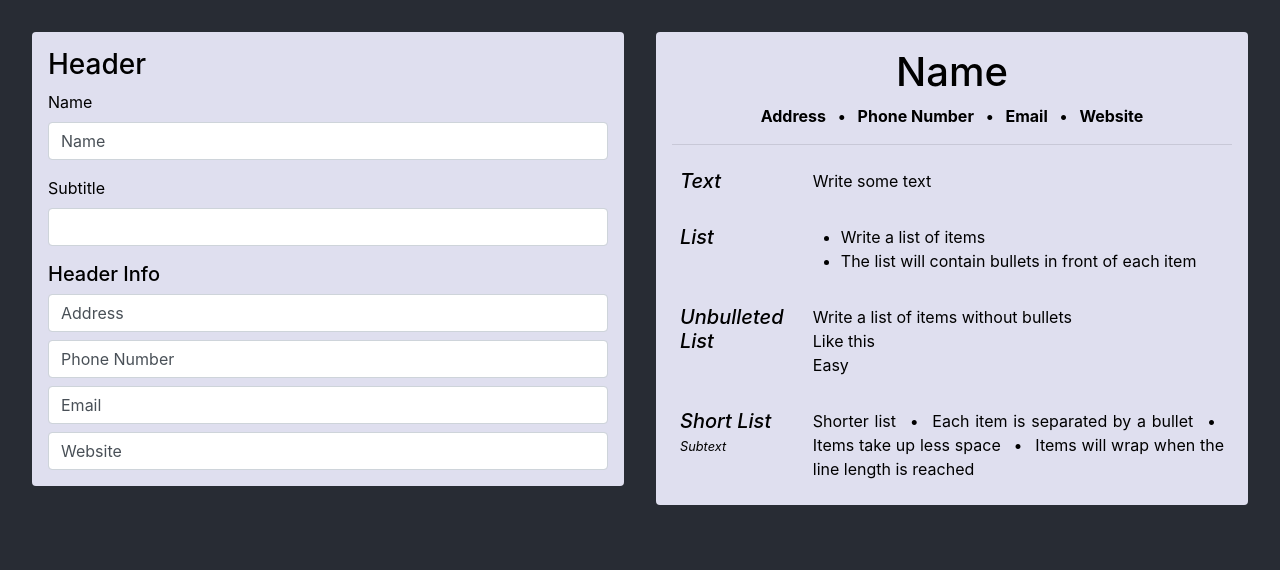
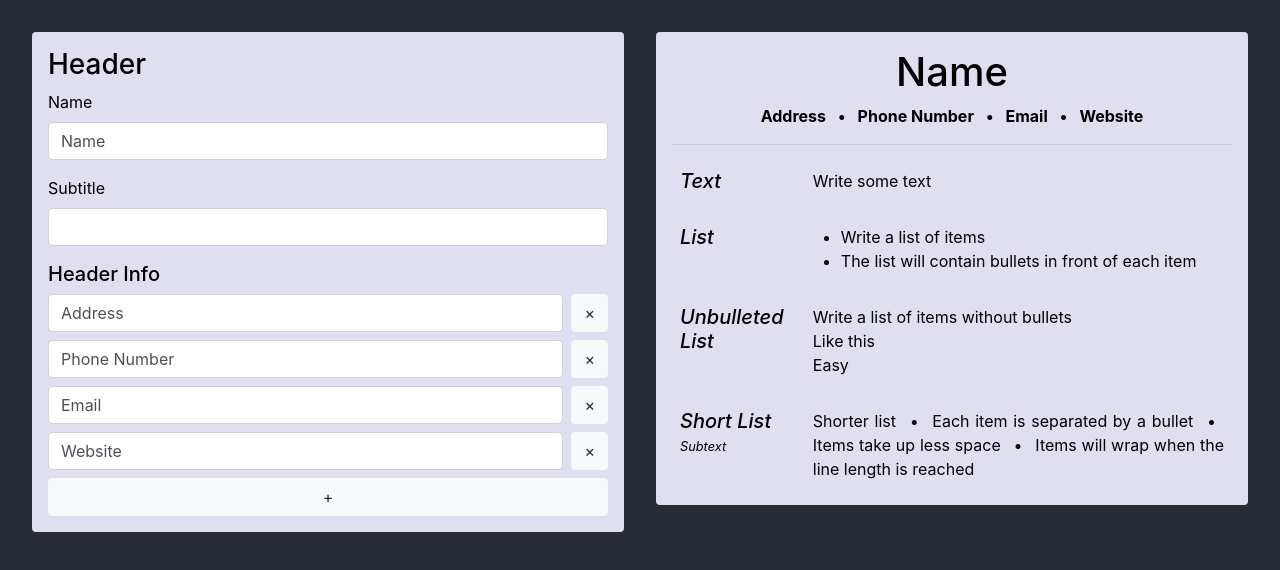
Before and after one commit to WKHAllen/BuildMyCV, a React (Create React App) app: page / in a window 1280 px wide. Shown: the top 570 px of the page. Built offline with nearby package versions, Linux system fonts and the light colour scheme.

Commit message:
Improve general updating functionality

```diff
--- a/src/components/App.tsx
+++ b/src/components/App.tsx
@@ -13,6 +13,23 @@ export interface AppState {
 	cvData: CVProps;
 }
 
+export interface UpdateOptions {
+	title?: string;
+	subtitle?: string;
+	headingInfo?: string[];
+	headingInfoItem?: {
+		index: number;
+		value: string;
+	};
+	sectionItem?: {
+		index: number;
+		name?: string;
+		subtext?: string;
+		type?: string;
+		content?: string | string[];
+	};
+}
+
 export default class App extends React.Component<AppProps, AppState> {
 	constructor(props: AppProps) {
 		super(props);
@@ -21,6 +38,8 @@ export default class App extends React.Component<AppProps, AppState> {
 			openCV: 'example',
 			cvData: props.example
 		};
+
+		this.onUpdate = this.onUpdate.bind(this);
 	}
 
 	componentDidMount() {
@@ -41,7 +60,7 @@ export default class App extends React.Component<AppProps, AppState> {
 				<div className="Side-By-Side">
 					<Editor
 						cv={this.state.cvData}
-						onUpdate={() => this.onUpdate()} />
+						onUpdate={this.onUpdate} />
 				</div>
 				<div className="Side-By-Side">
 					<CV {...this.state.cvData} />
@@ -50,19 +69,35 @@ export default class App extends React.Component<AppProps, AppState> {
 		);
 	}
 
-	private onUpdate() {
-		const title = (document.getElementById('name-input') as HTMLInputElement).value;
-		const subtitle = (document.getElementById('subtitle-input') as HTMLInputElement).value;
-		const headingInfo = this.getElementsByClassName('Header-Info-Item').map((element) => (element as HTMLInputElement).value);
+	private onUpdate(options: UpdateOptions) {
+		let newCVData = this.state.cvData;
 
-		const newCVData: CVProps = {
-			header: {
-				title,
-				subtitle,
-				headingInfo
-			},
-			body: this.state.cvData.body
-		};
+		if (options.title !== undefined) {
+			newCVData.header.title = options.title;
+		}
+		if (options.subtitle !== undefined) {
+			newCVData.header.subtitle = options.subtitle;
+		}
+		if (options.headingInfo !== undefined) {
+			newCVData.header.headingInfo = options.headingInfo;
+		}
+		if (options.headingInfoItem !== undefined) {
+			newCVData.header.headingInfo[options.headingInfoItem.index] = options.headingInfoItem.value;
+		}
+		if (options.sectionItem !== undefined) {
+			if (options.sectionItem.name !== undefined) {
+				newCVData.body.sections[options.sectionItem.index].name = options.sectionItem.name;
+			}
+			if (options.sectionItem.subtext !== undefined) {
+				newCVData.body.sections[options.sectionItem.index].subtext = options.sectionItem.subtext;
+			}
+			if (options.sectionItem.type !== undefined) {
+				newCVData.body.sections[options.sectionItem.index].type = options.sectionItem.type;
+			}
+			if (options.sectionItem.content !== undefined) {
+				newCVData.body.sections[options.sectionItem.index].content = options.sectionItem.content;
+			}
+		}
 
 		this.setState({
 			cvData: newCVData
@@ -70,13 +105,4 @@ export default class App extends React.Component<AppProps, AppState> {
 
 		cvedit.setCV(this.state.openCV, { cv: newCVData });
 	}
-
-	private getElementsByClassName(className: string): Element[] {
-		let elements = [];
-		const returnedElements = document.getElementsByClassName(className);
-		for (let i = 0; i < returnedElements.length; i++) {
-			elements.push(returnedElements.item(i) as Element);
-		}
-		return elements;
-	}
 }
--- a/src/components/ControlledInput.tsx
+++ b/src/components/ControlledInput.tsx
@@ -14,12 +14,12 @@ export default class ControlledInput extends React.Component<ControlledInputProp
 		super(props);
 
 		this.state = {
-			value: props.value
+			value: props.value || ''
 		};
 	}
 
-	static getDerivedStateFromProps(props: ControlledInputProps, current_state: ControlledInputState) {
-		if (current_state.value !== props.value) {
+	static getDerivedStateFromProps(props: ControlledInputProps, currentState: ControlledInputState) {
+		if (currentState.value !== props.value) {
 			return {
 				value: props.value
 			}
@@ -31,6 +31,7 @@ export default class ControlledInput extends React.Component<ControlledInputProp
 		return (
 			<input
 				{...this.props}
+				value={this.state.value}
 				onChange={(event) => this.onInputChange(event)} />
 		);
 	}
--- a/src/components/EditHeader.tsx
+++ b/src/components/EditHeader.tsx
@@ -2,12 +2,13 @@ import React from 'react';
 import '../css/EditHeader.css';
 import EditorHeaderInfo from './EditHeaderInfo';
 import ControlledInput from './ControlledInput';
+import { UpdateOptions } from './App';
 
 export interface EditHeaderProps {
 	title: string;
 	subtitle?: string;
 	headingInfo: string[];
-	onUpdate: () => void;
+	onUpdate: (options: UpdateOptions) => void;
 }
 
 export default class EditorHeader extends React.Component<EditHeaderProps> {
@@ -22,7 +23,7 @@ export default class EditorHeader extends React.Component<EditHeaderProps> {
 						className="form-control"
 						id="name-input"
 						value={this.props.title}
-						onChange={this.props.onUpdate} />
+						onChange={(event) => this.props.onUpdate({ title: event.target.value })} />
 				</div>
 				<div className="form-group">
 					<label htmlFor="subtitle-input">Subtitle</label>
@@ -31,7 +32,7 @@ export default class EditorHeader extends React.Component<EditHeaderProps> {
 						className="form-control"
 						id="subtitle-input"
 						value={this.props.subtitle || ''}
-						onChange={this.props.onUpdate} />
+						onChange={(event) => this.props.onUpdate({ subtitle: event.target.value })} />
 				</div>
 				<EditorHeaderInfo
 					infoItems={this.props.headingInfo}
--- a/src/components/EditHeaderInfo.tsx
+++ b/src/components/EditHeaderInfo.tsx
@@ -1,10 +1,11 @@
 import React from 'react';
 import '../css/EditHeaderInfo.css';
+import { UpdateOptions } from './App';
 import ControlledInput from './ControlledInput';
 
 export interface EditHeaderInfoProps {
 	infoItems: string[];
-	onUpdate: () => void;
+	onUpdate: (options: UpdateOptions) => void;
 }
 
 export default class EditorHeaderInfo extends React.Component<EditHeaderInfoProps> {
@@ -14,16 +15,50 @@ export default class EditorHeaderInfo extends React.Component<EditHeaderInfoProp
 				<h5>Header Info</h5>
 				<div className="Header-Info-Items">
 					{this.props.infoItems.map((item, index) =>
-						<ControlledInput
-							type="text"
-							className="form-control Header-Info-Item"
-							id={`header-info-${index}`}
-							value={item}
-							onChange={this.props.onUpdate}
-							key={`header-info-${index}`} />
+						<div className="row Header-Info-Item" key={`header-info-${index}`}>
+							<div className="col">
+								<ControlledInput
+									type="text"
+									className="form-control Header-Info-Item-Input"
+									id={`header-info-${index}`}
+									value={item}
+									onChange={(event) => this.props.onUpdate({ headingInfoItem: { index, value: event.target.value } })} />
+							</div>
+							<div className="col-auto">
+								<button
+									type="button"
+									className="btn btn-light btn-block"
+									onClick={() => this.removeItem(index)}
+								>&times;</button>
+							</div>
+						</div>
 					)}
 				</div>
+				<button
+					type="button"
+					className="btn btn-light btn-block"
+					id="Add-Header-Info-Item"
+					onClick={() => this.newItem()}
+				>+</button>
 			</div>
 		);
 	}
+
+	private newItem(): void {
+		let newInfoItems = this.props.infoItems;
+		newInfoItems.push('');
+
+		this.props.onUpdate({
+			headingInfo: newInfoItems
+		});
+	}
+
+	private removeItem(index: number): void {
+		let newInfoItems = this.props.infoItems;
+		newInfoItems.splice(index, 1);
+
+		this.props.onUpdate({
+			headingInfo: newInfoItems
+		});
+	}
 }
--- a/src/components/Editor.tsx
+++ b/src/components/Editor.tsx
@@ -2,10 +2,11 @@ import React from 'react';
 import '../css/Editor.css';
 import EditHeader from './EditHeader';
 import { CVProps } from './CV';
+import { UpdateOptions } from './App';
 
 export interface EditorProps {
 	cv: CVProps;
-	onUpdate: () => void;
+	onUpdate: (options: UpdateOptions) => void;
 }
 
 export default class Editor extends React.Component<EditorProps> {
--- a/src/css/EditHeaderInfo.css
+++ b/src/css/EditHeaderInfo.css
@@ -1,3 +1,15 @@
-.Header-Info-Items input {
+.Header-Info-Item {
 	margin-top: 8px;
 }
+
+.Header-Info-Item div:first-child {
+	padding-right: 4px;
+}
+
+.Header-Info-Item div:last-child {
+	padding-left: 4px;
+}
+
+#Add-Header-Info-Item {
+	margin-top: 8px;
+}
```
